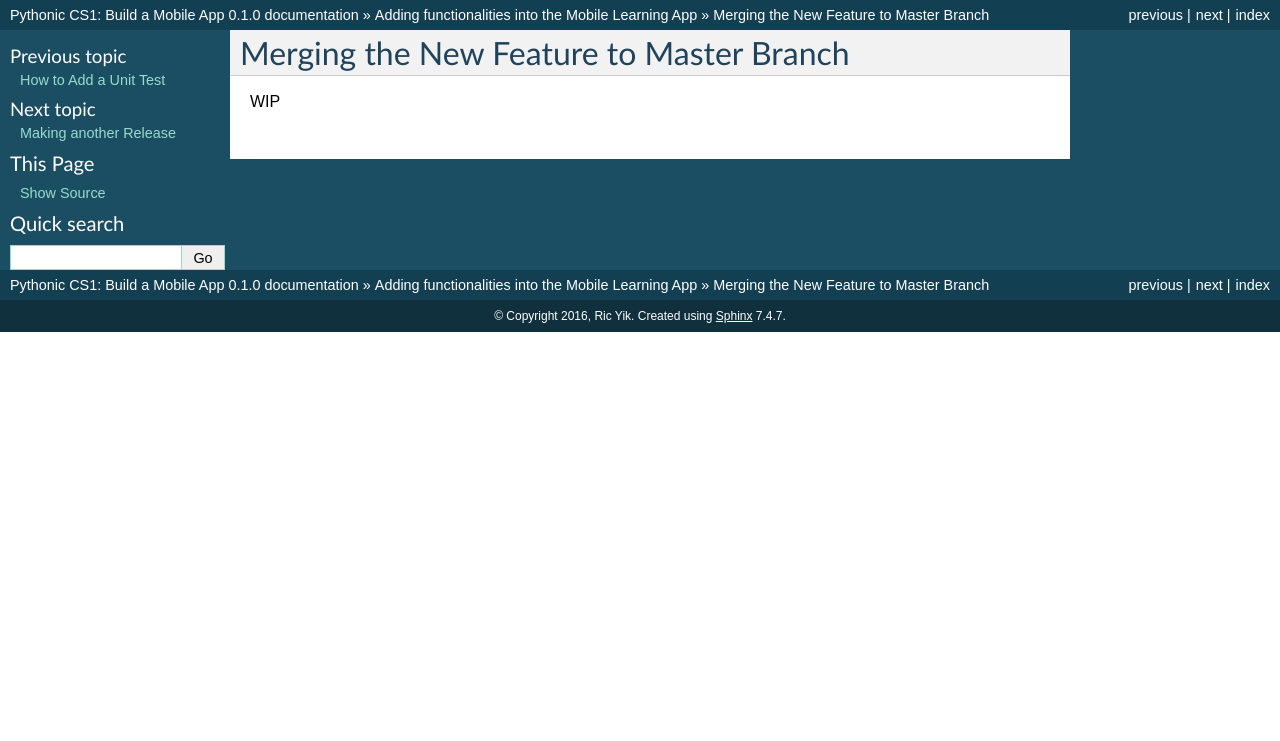
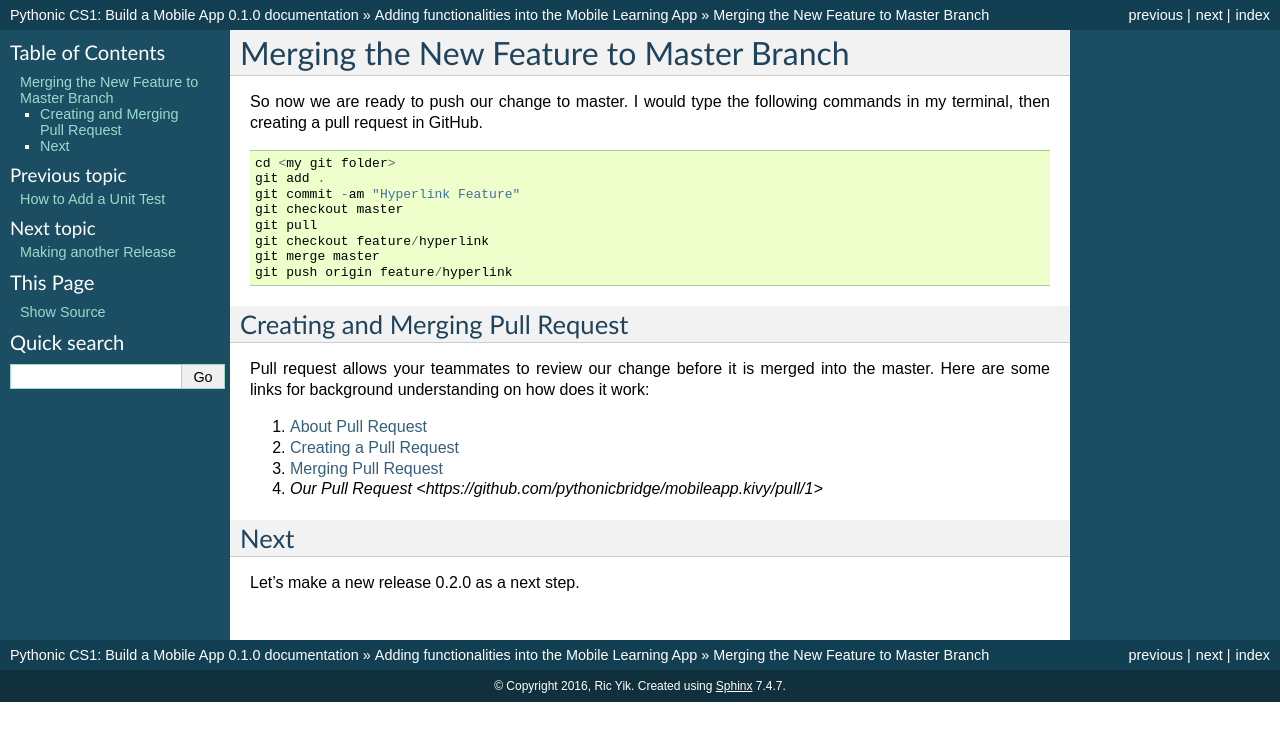
Before and after one commit to Aashritha27/mobileapp.course, a Sphinx documentation site: the page built from docs/merging-the-new-feature-to-master-branch.rst, in a window 1280 px wide. Shown: the top 741 px of the page. Built offline with Sphinx 7.4.7, drawn with Linux system fonts in a browser that asks for light colours.

Commit message:
Pull Request

```diff
--- a/docs/merging-the-new-feature-to-master-branch.rst
+++ b/docs/merging-the-new-feature-to-master-branch.rst
@@ -1,4 +1,30 @@
 Merging the New Feature to Master Branch
 ========================================
 
-WIP
+So now we are ready to push our change to master. I would type the following commands in my terminal, then creating a pull request in GitHub.
+
+.. code::
+
+  cd <my git folder>
+  git add .
+  git commit -am "Hyperlink Feature"
+  git checkout master
+  git pull
+  git checkout feature/hyperlink
+  git merge master
+  git push origin feature/hyperlink
+
+Creating and Merging Pull Request
+~~~~~~~~~~~~~~~~~~~~~~~~~~~~~~~~~
+
+Pull request allows your teammates to review our change before it is merged into the master. Here are some links for background understanding on how does it work:
+
+#. `About Pull Request <https://help.github.com/articles/about-pull-requests/>`_
+#. `Creating a Pull Request <https://help.github.com/articles/creating-a-pull-request/>`_
+#. `Merging Pull Request <https://help.github.com/articles/merging-a-pull-request/>`_
+#. `Our Pull Request <https://github.com/pythonicbridge/mobileapp.kivy/pull/1>`
+
+Next
+~~~~
+
+Let's make a new release 0.2.0 as a next step.
```
